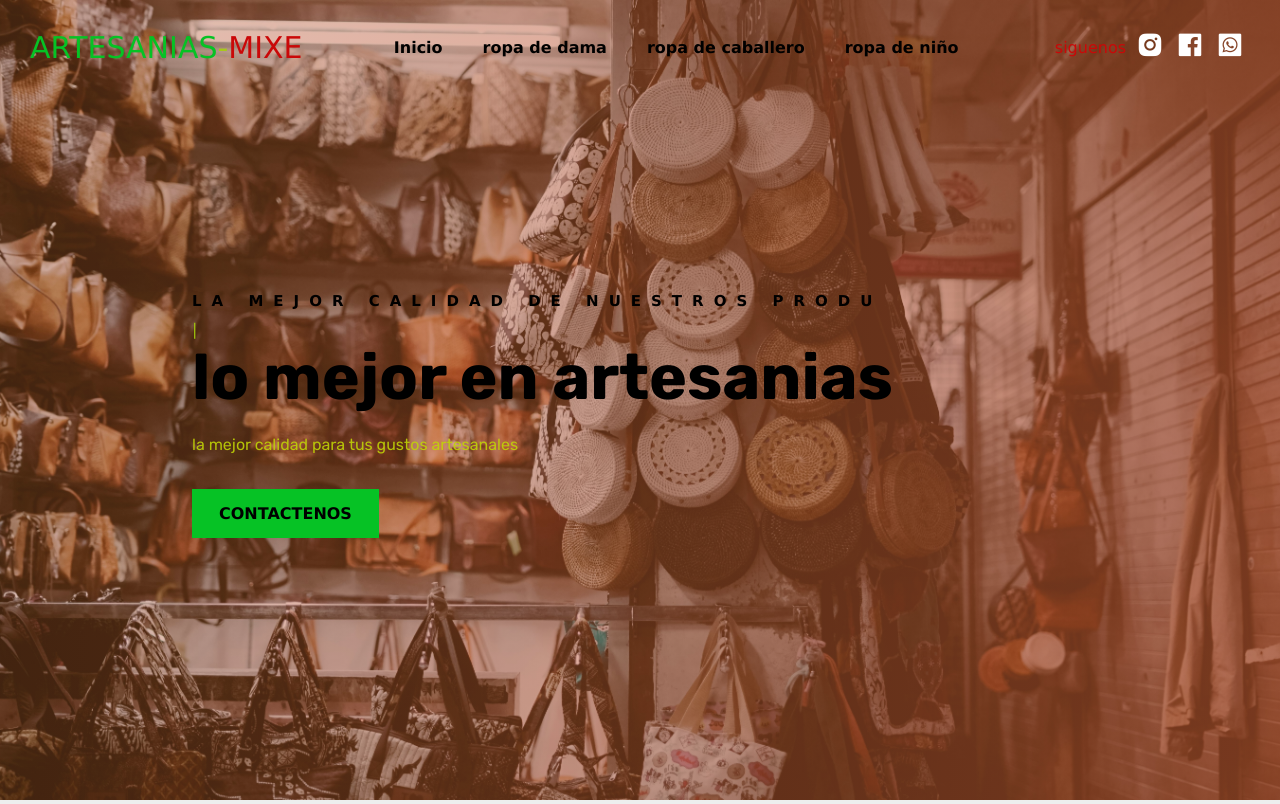
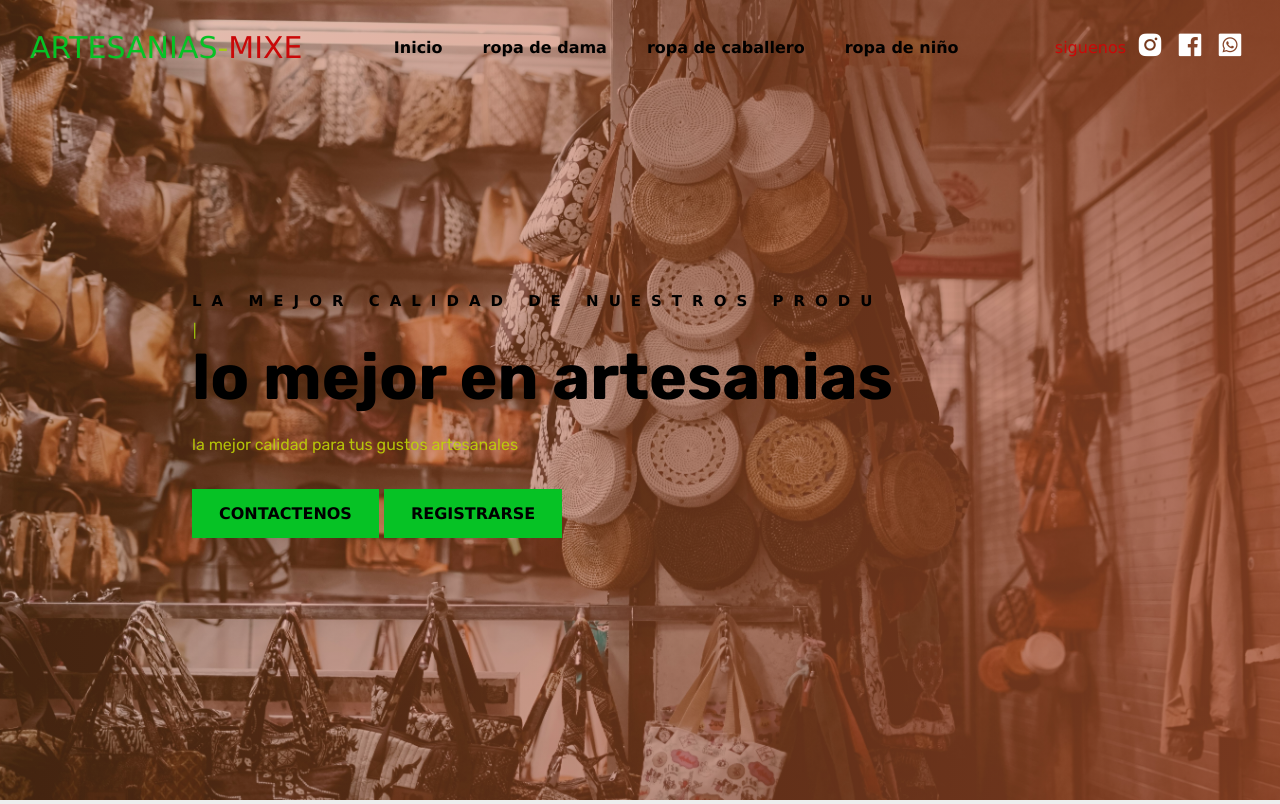
Before and after one commit to AngelDario01/Artesanias, a Django app: page / in a window 1280 px wide. Shown: the top 804 px of the page. Run offline with Django 5.2, Linux system fonts and the light colour scheme; some libraries are stand-ins or nearby versions.

Commit message:
first commit

```diff
--- a/clientesadrs/templates/index.html
+++ b/clientesadrs/templates/index.html
@@ -39,6 +39,7 @@
                 <h1>lo mejor en artesanias</h1>
                 <p>la mejor calidad para tus gustos artesanales</p>
                 <a href="#" id="boton-contacto" class="btn">CONTACTENOS</a>
+                <a href="#" id="" class="btn">REGISTRARSE</a>
             </div>
         </section>
 
```
